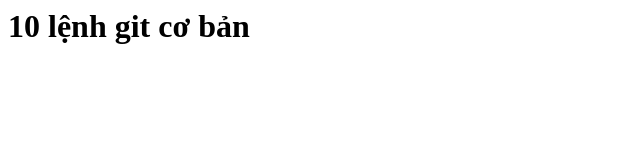
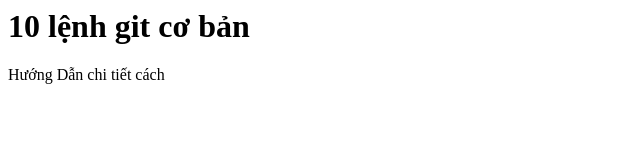
Before and after one commit to LuongPk/luongpk_repo_testgit, a plain HTML site: page index.html in a window 1280 px wide. Shown: the whole page, without its empty margins (0-640 px from the left). Drawn offline with Linux system fonts and the light colour scheme.

Commit message:
sửa lại cái message

```diff
--- a/index.html
+++ b/index.html
@@ -6,5 +6,6 @@
 </head>
 <body>
     <h1>10 lệnh git cơ bản</h1>
+    <p> Hướng Dẫn chi tiết cách</p>
 </body>
 </html>
```
